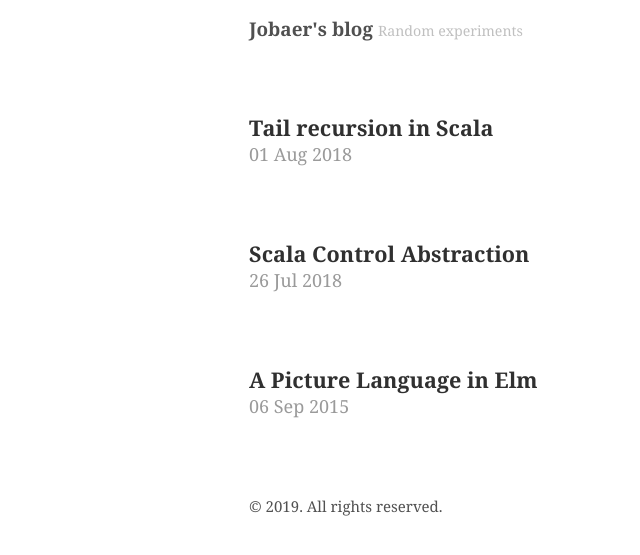
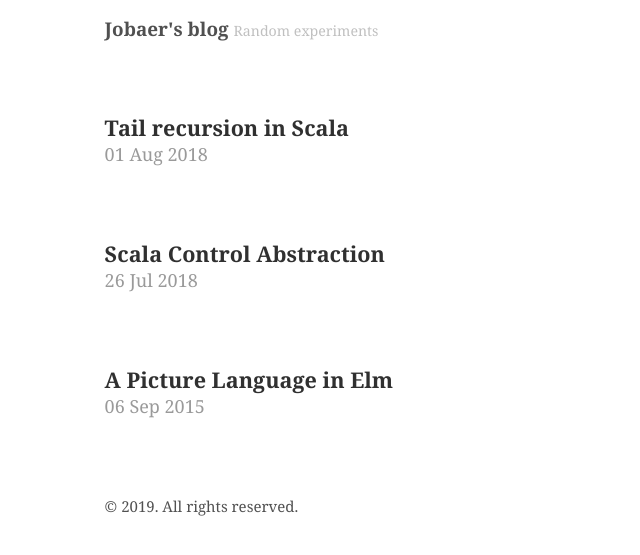
Before and after one commit to JobaerChowdhury/jobaerchowdhury.github.io, a Jekyll site: the page built from index.html, in a window 1280 px wide. Shown: the top 555 px of the page, without its empty margins (76-716 px from the left). Built offline with Jekyll 4.4.1, drawn with Linux system fonts in a browser that asks for light colours; the list of posts is cut into pages by our own code.

Commit message:
Styling change: Increase width of the container

```diff
--- a/_sass/_layout.scss
+++ b/_sass/_layout.scss
@@ -1,15 +1,14 @@
 // Layout
 //
 // Styles for managing the structural hierarchy of the site.
-
 .container {
-  max-width: 38rem;
-  padding-left:  1.5rem;
-  padding-right: 1.5rem;
-  margin-left:  auto;
-  margin-right: auto;
+    max-width: 76%;
+    padding-left: 1.5rem;
+    padding-right: 1.5rem;
+    margin-left: auto;
+    margin-right: auto;
 }
 
 footer {
-  margin-bottom: 2rem;
+    margin-bottom: 2rem;
 }
```
